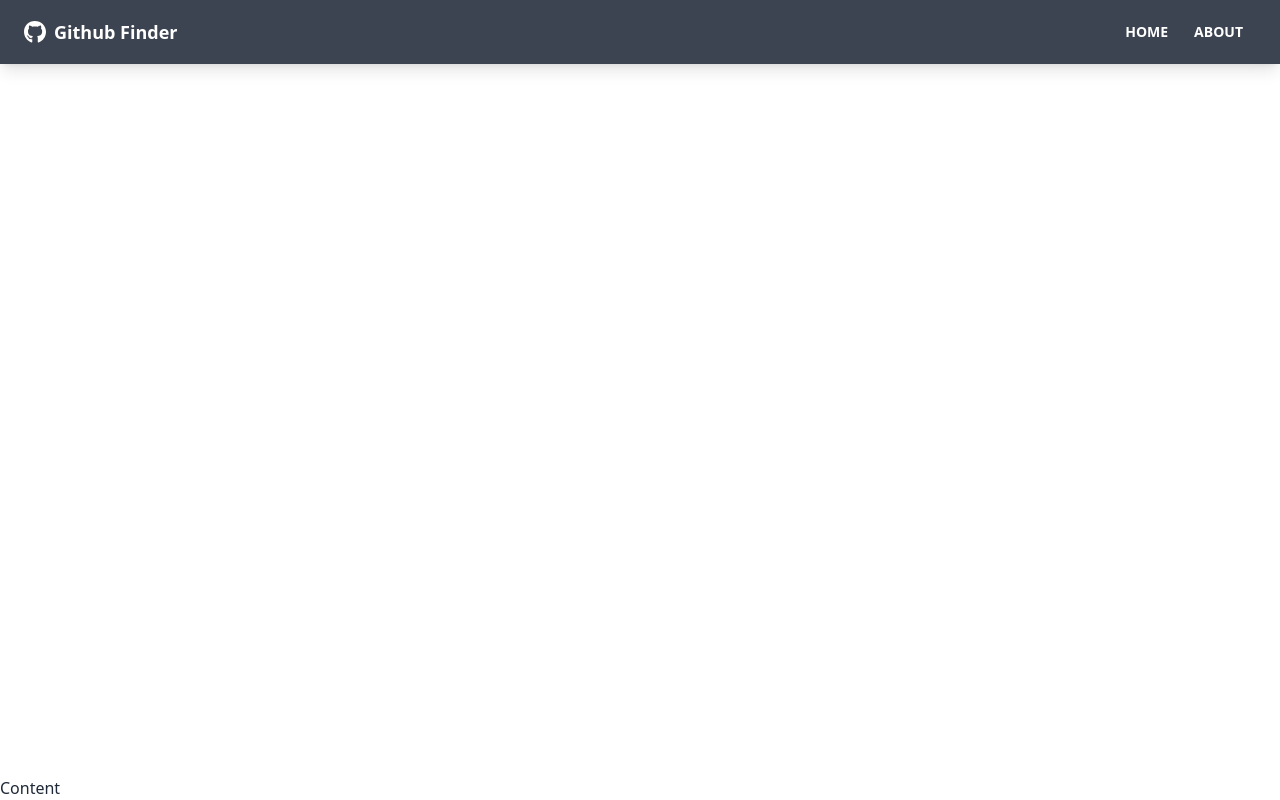
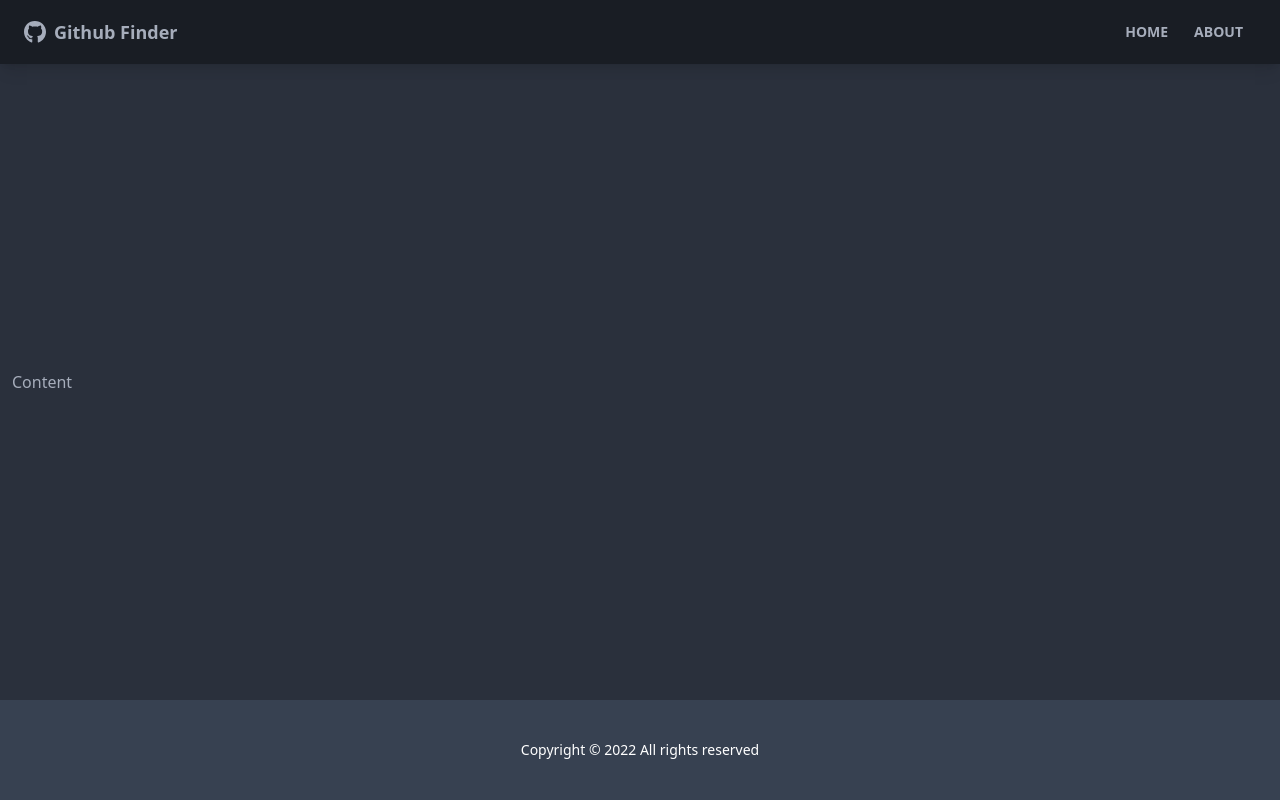
Before and after one commit to stone-com/github-finder-app, a React (Create React App) app: page / in a window 1280 px wide. Built offline with nearby package versions, Linux system fonts and the light colour scheme; the HTML template or start-up script is replaced by a standard one.

Commit message:
Footer component and styling done

```diff
--- a/public/index.html
+++ b/public/index.html
@@ -1,5 +1,5 @@
 <!DOCTYPE html>
-<html lang="en">
+<html lang="en" data-theme="dark">
 
 <head>
   <meta charset="utf-8" />
--- a/src/App.js
+++ b/src/App.js
@@ -1,12 +1,14 @@
 import { BrowserRouter as Router, Route } from 'react-router-dom';
 import Navbar from './components/layout/Navbar';
+import Footer from './components/layout/Footer';
 import { screen } from '@testing-library/react';
 function App() {
   return (
     <Router>
       <div className='flex flex-col justify-between h-screen'>
         <Navbar />
-        <main>Content</main>
+        <main className='container mx-auto px-3 pb-12'>Content</main>
+        <Footer />
       </div>
     </Router>
   );
--- /dev/null
+++ b/src/components/layout/Footer.jsx
@@ -0,0 +1,12 @@
+const Footer = () => {
+  const footerYear = new Date().getFullYear();
+  return (
+    <footer className='footer p-10 bg-gray-700 text-primary-content footer-center'>
+      <div>
+        <p>Copyright &copy; {footerYear} All rights reserved</p>
+      </div>
+    </footer>
+  );
+};
+
+export default Footer;
```
Also changed, not shown: public/logo192.png (deleted), public/logo512.png (deleted), public/robots.txt (deleted).
